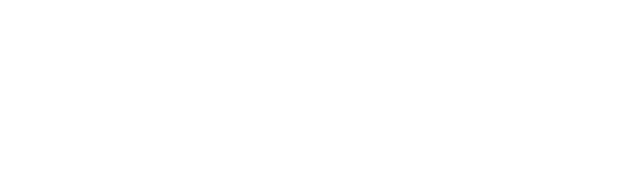
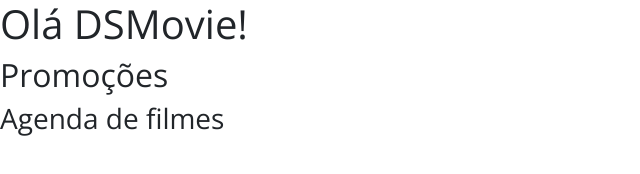
Before and after one commit to ThaisDanielle/dsmovie, a plain HTML site: page index.html in a window 1280 px wide. Shown: the whole page, without its empty margins (0-640 px from the left). Drawn offline with nearby package versions, Linux system fonts and the light colour scheme.

Commit message:
Google Fonts

```diff
--- /dev/null
+++ b/css/styles.css
@@ -0,0 +1,5 @@
+@import url('https://fonts.googleapis.com/css2?family=Open+Sans:wght@300;400;700&display=swap');
+
+* {
+    font-family: 'Open Sans', sans-serif;
+}
--- a/index.html
+++ b/index.html
@@ -6,8 +6,12 @@
     <meta name="viewport" content="width=device-width, initial-scale=1.0">
     <title>DSmovie</title>
     <link href="https://cdn.jsdelivr.net/npm/bootstrap@5.1.3/dist/css/bootstrap.min.css" rel="stylesheet" integrity="sha384-1BmE4kWBq78iYhFldvKuhfTAU6auU8tT94WrHftjDbrCEXSU1oBoqyl2QvZ6jIW3" crossorigin="anonymous">
+
+    <link rel="stylesheet" href="css/styles.css">
 </head>
 <body>
-
+    <h1>Olá DSMovie!</h1>
+    <h2>Promoções</h2>
+    <h3>Agenda de filmes</h3>
 </body>
 </html>
```
